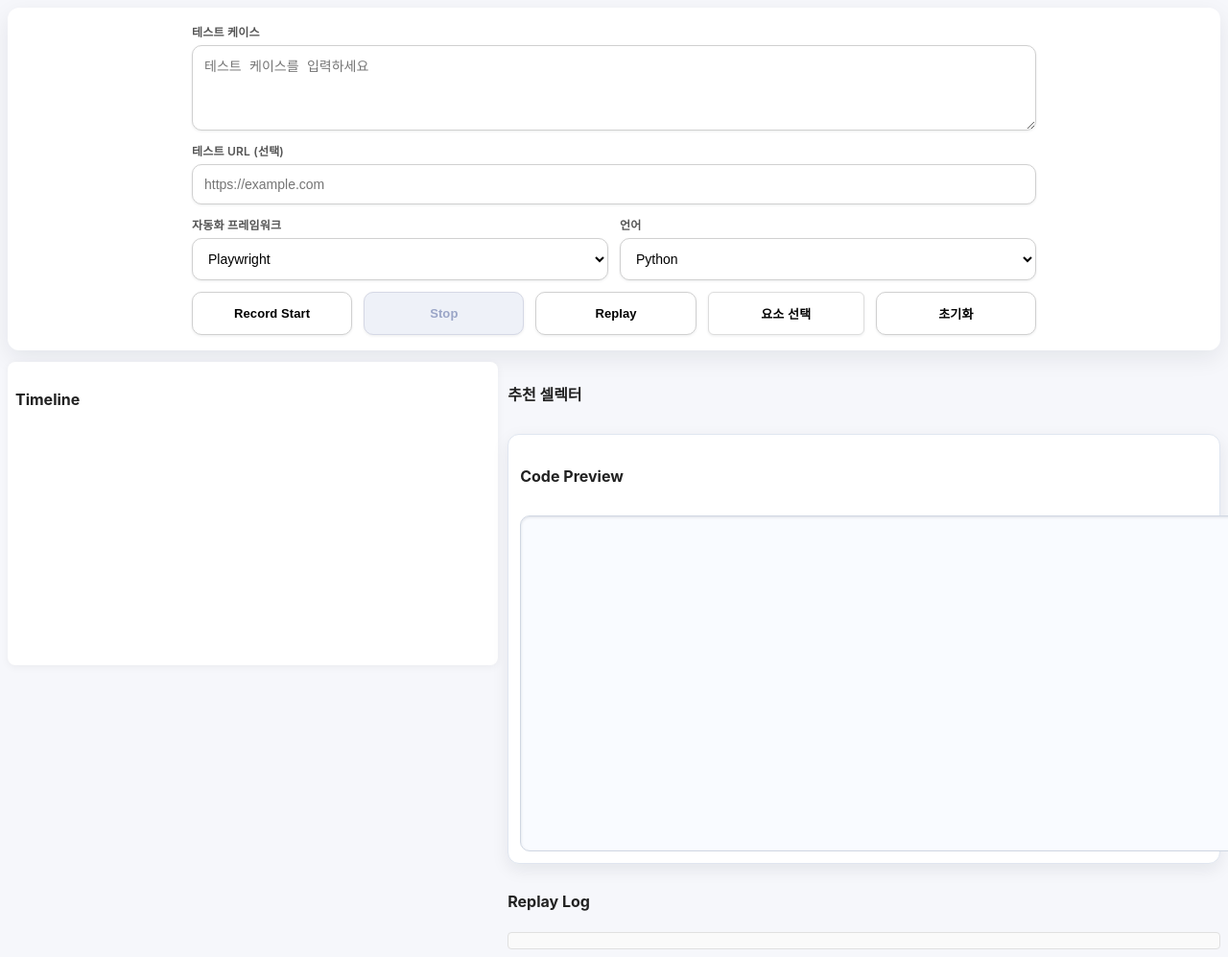
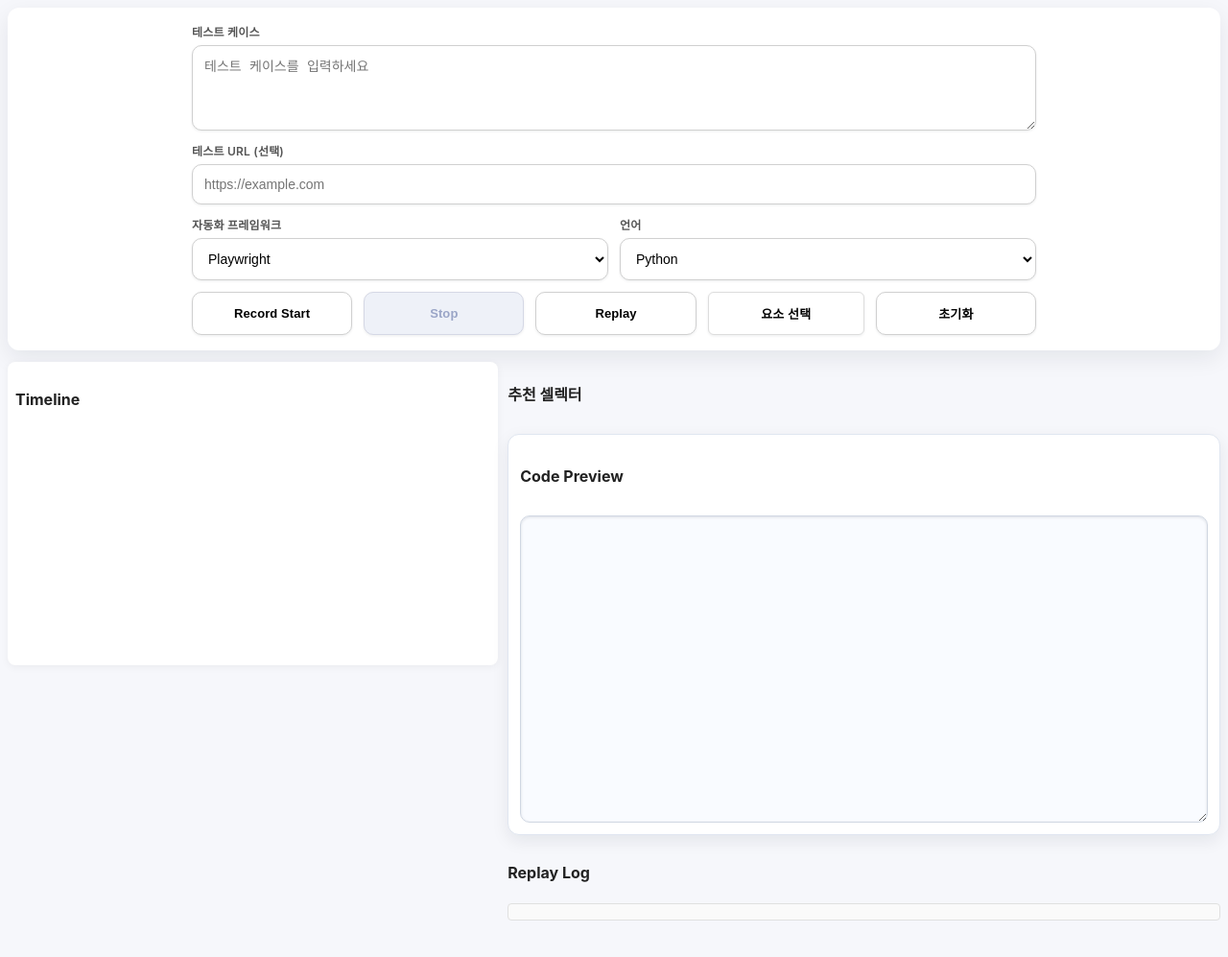
Before and after one commit to mrt1847-test/ai_test_recorder, a browser extension: page panel.html in a window 1280 px wide. Shown: the whole page at 96% size. After the commit the page ends 967 px from the top, so only its background shows below. Drawn offline with Linux system fonts and the light colour scheme.

Commit message:
Update style.css

```diff
--- a/style.css
+++ b/style.css
@@ -17,7 +17,7 @@ select{padding:12px;border-radius:10px;border:1px solid #d0d0d0;background:#fff;
 select:hover{border-color:#0ea5a0}
 select:focus{outline:none;border-color:#0ea5a0;box-shadow:0 0 0 2px rgba(14,165,160,0.2)}
 #main{display:flex;gap:12px;align-items:flex-start}
-#left,#right{width:100%}
+#left,#right{width:100%;min-width:0}
 #left{flex:0.35}
 #right{flex:0.65}
 .toolbar{margin-left:auto;margin-right:auto}
@@ -31,7 +31,7 @@ select:focus{outline:none;border-color:#0ea5a0;box-shadow:0 0 0 2px rgba(14,165,
   .toolbar-row.selects{flex-direction:column;align-items:stretch}
 }
 #code-area{background:#fff;border-radius:12px;padding:12px;box-shadow:0 6px 18px rgba(15,23,42,0.08);border:1px solid #e0e6f0;display:flex;flex-direction:column;gap:10px}
-.code-output{width:100%;min-height:320px;resize:vertical;padding:14px 16px;border-radius:10px;border:1px solid #d0d7e2;background:#f9fbff;font-family:"Fira Code",Consolas,"Courier New",monospace;font-size:15px;line-height:1.6;color:#1b1f33;box-shadow:inset 0 1px 3px rgba(15,23,42,0.12)}
+.code-output{width:100%;max-width:100%;min-height:320px;resize:vertical;padding:14px 16px;border-radius:10px;border:1px solid #d0d7e2;background:#f9fbff;font-family:"Fira Code",Consolas,"Courier New",monospace;font-size:15px;line-height:1.6;color:#1b1f33;box-shadow:inset 0 1px 3px rgba(15,23,42,0.12);box-sizing:border-box;overflow:auto}
 .code-output:focus{outline:none;border-color:#4f46e5;box-shadow:0 0 0 2px rgba(79,70,229,0.2)}
 #main{display:flex;gap:10px}
 #left{flex:0.4;background:#fff;padding:8px;border-radius:8px;min-height:300px;box-shadow:0 2px 8px rgba(0,0,0,0.05)}
```
